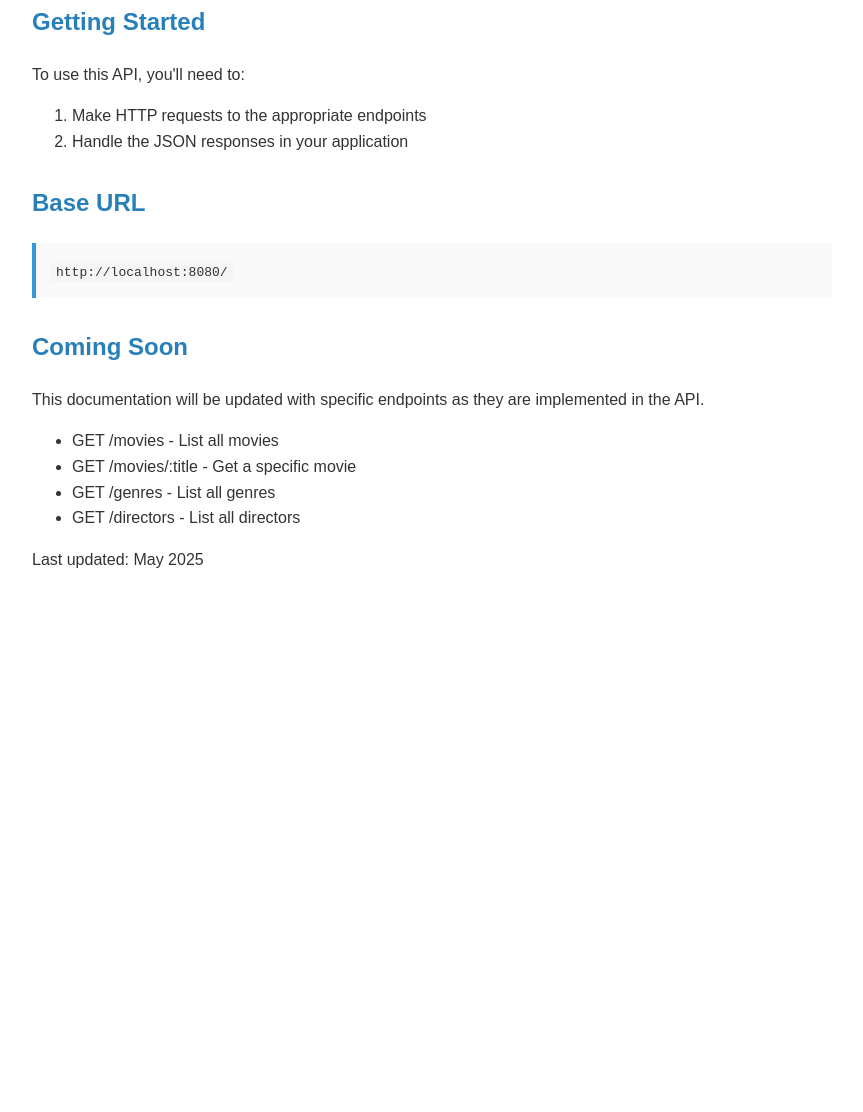
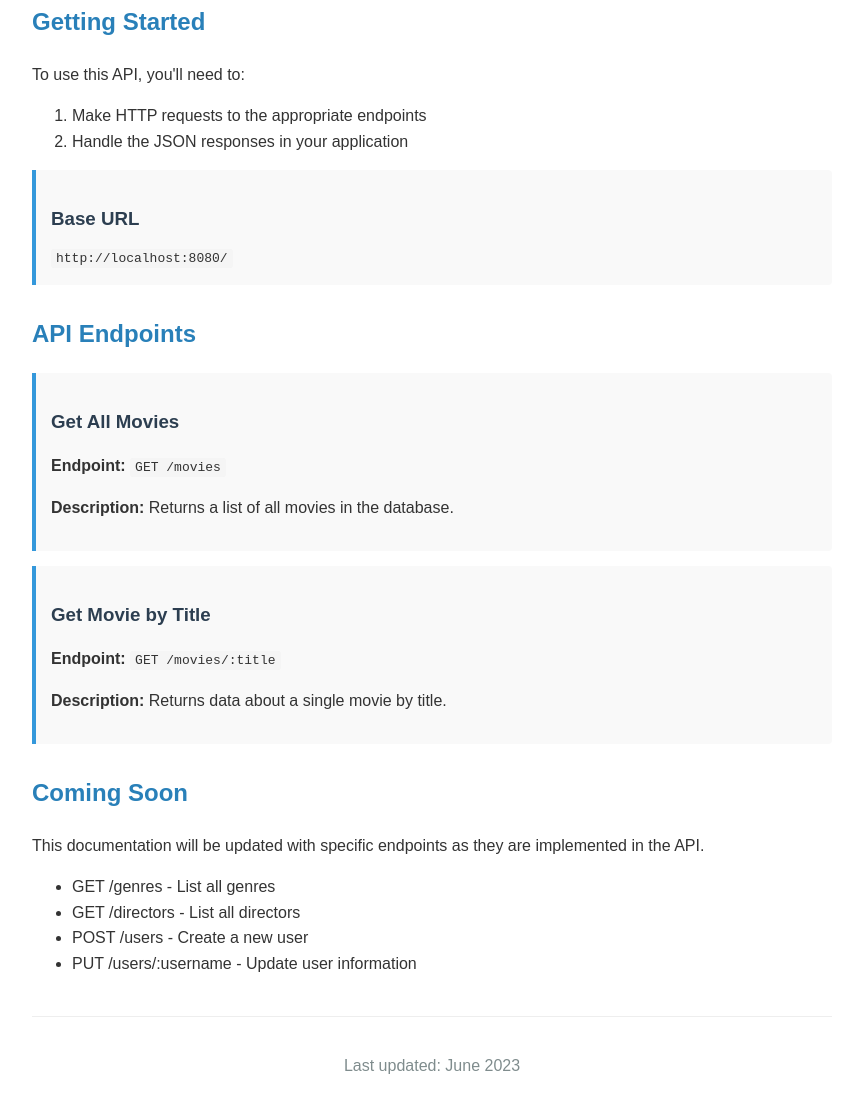
Before and after one commit to souravdas090300/movie_api, a plain HTML site: page documentation.html in a window 1280 px wide. Shown: the part 338-1450 px from the top of the page, without its empty margins (208-1071 px from the left). Before the commit the page ends 946 px from the top, so only its background shows below. Drawn offline with Linux system fonts and the light colour scheme.

Commit message:
Updated movie_api
In this commit, I have updated index.html, added some tags, and style

```diff
--- a/documentation.html
+++ b/documentation.html
@@ -3,7 +3,7 @@
   <head>
     <meta charset="UTF-8" />
     <meta name="viewport" content="width=device-width, initial-scale=1.0" />
-    <title>MovieFlix API Documentation</title>
+    <title>Movie API Documentation</title>
     <style>
       body {
         font-family: Arial, sans-serif;
@@ -22,6 +22,10 @@
         color: #2980b9;
         margin-top: 30px;
       }
+      h3 {
+        color: #2c3e50;
+        margin-bottom: 10px;
+      }
       code {
         background-color: #f5f5f5;
         padding: 2px 5px;
@@ -33,11 +37,19 @@
         border-left: 4px solid #3498db;
         padding: 15px;
         margin: 15px 0;
+        border-radius: 0 4px 4px 0;
+      }
+      footer {
+        margin-top: 40px;
+        padding-top: 20px;
+        border-top: 1px solid #eee;
+        text-align: center;
+        color: #7f8c8d;
       }
     </style>
   </head>
   <body>
-    <h1>MovieFlix API Documentation</h1>
+    <h1>Movie API Documentation</h1>
 
     <section>
       <h2>Introduction</h2>
@@ -47,7 +59,6 @@
         and more. Developers can use this API to build applications that display
         movie information, create user favorites lists, and more.
       </p>
-
       <p>The API follows RESTful principles and returns data in JSON format.</p>
     </section>
 
@@ -58,12 +69,32 @@
         <li>Make HTTP requests to the appropriate endpoints</li>
         <li>Handle the JSON responses in your application</li>
       </ol>
+
+      <div class="endpoint">
+        <h3>Base URL</h3>
+        <code>http://localhost:8080/</code>
+      </div>
     </section>
 
     <section>
-      <h2>Base URL</h2>
+      <h2>API Endpoints</h2>
+
       <div class="endpoint">
-        <code>http://localhost:8080/</code>
+        <h3>Get All Movies</h3>
+        <p><strong>Endpoint:</strong> <code>GET /movies</code></p>
+        <p>
+          <strong>Description:</strong> Returns a list of all movies in the
+          database.
+        </p>
+      </div>
+
+      <div class="endpoint">
+        <h3>Get Movie by Title</h3>
+        <p><strong>Endpoint:</strong> <code>GET /movies/:title</code></p>
+        <p>
+          <strong>Description:</strong> Returns data about a single movie by
+          title.
+        </p>
       </div>
     </section>
 
@@ -74,15 +105,15 @@
         implemented in the API.
       </p>
       <ul>
-        <li>GET /movies - List all movies</li>
-        <li>GET /movies/:title - Get a specific movie</li>
         <li>GET /genres - List all genres</li>
         <li>GET /directors - List all directors</li>
+        <li>POST /users - Create a new user</li>
+        <li>PUT /users/:username - Update user information</li>
       </ul>
     </section>
 
     <footer>
-      <p>Last updated: May 2025</p>
+      <p>Last updated: June 2023</p>
     </footer>
   </body>
 </html>
```
Also changed, not shown: log.txt (+51 -0 lines).
